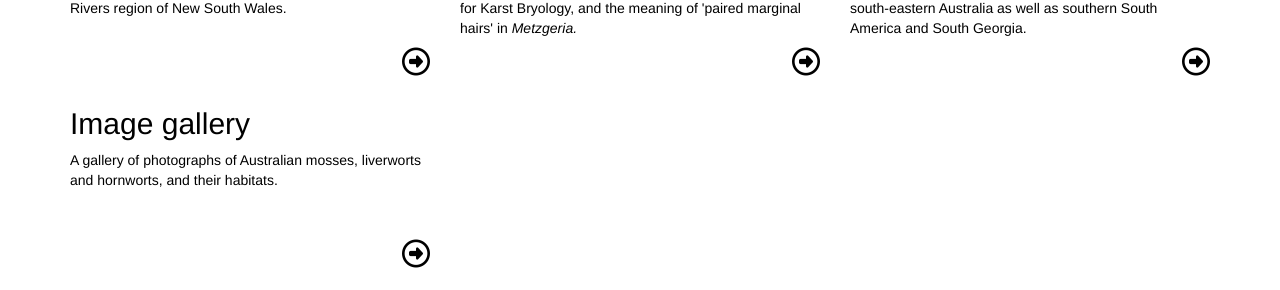
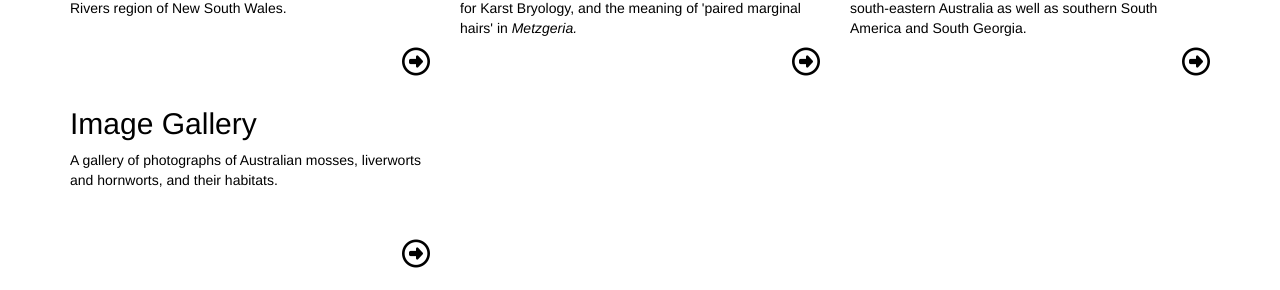
Before and after one commit to nielsklazenga/australian-bryological-network, a Jekyll site: the page built from index.md, in a window 1280 px wide. Shown: the part 607-897 px from the top of the page. Built offline with Jekyll 4.4.1, drawn with Linux system fonts in a browser that asks for light colours; nearby versions of some CDN libraries.

Commit message:
Homepage

```diff
--- a/index.md
+++ b/index.md
@@ -22,7 +22,7 @@ cards:
       a rare moss found in the high country of south-eastern Australia as well as
       southern South America and South Georgia.
     link: "/bryophyte-of-the-month/2018/02/17/bartramia-subsymmetrica"
-  - title: Image gallery
+  - title: Image Gallery
     blurb: >-
       A gallery of photographs of Australian mosses, liverworts and hornworts,
       and their habitats.
```
